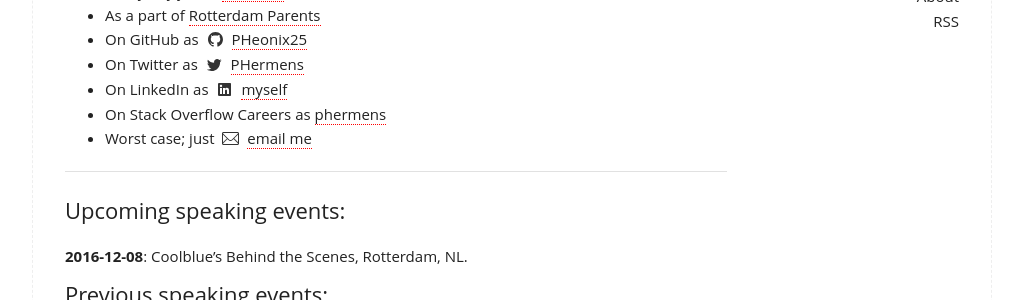
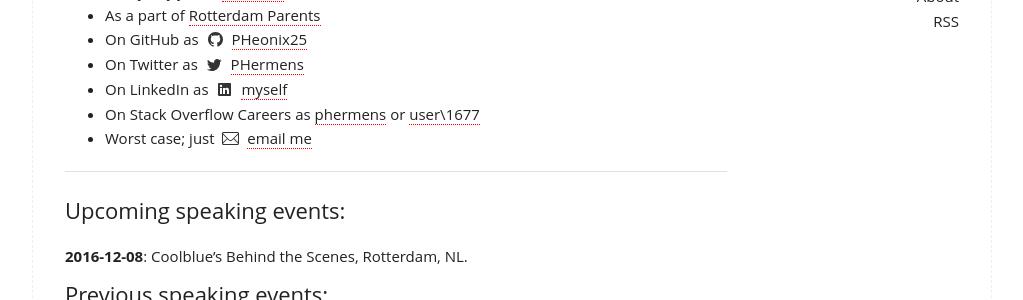
Before and after one commit to PHeonix25/PHeonix25.github.io, a Jekyll site: the page built from about.md, in a window 1280 px wide. Shown: the part 174-474 px from the top of the page, without its empty margins (128-1151 px from the left). Built offline with Jekyll 4.4.1, drawn with Linux system fonts in a browser that asks for light colours.

Commit message:
Updated About page to link to SO User Story

```diff
--- a/about.md
+++ b/about.md
@@ -11,7 +11,7 @@
 - On GitHub as <data data-icon="ei-sc-github"></data> [PHeonix25](https://github.com/PHeonix25/)
 - On Twitter as <data data-icon="ei-sc-twitter"></data> [PHermens](https://twitter.com/phermens)
 - On LinkedIn as <data data-icon="ei-sc-linkedin"></data> [myself](https://linkedin.com/in/phermens)
-- On Stack Overflow Careers as [phermens](http://stackoverflow.com/cv/phermens)
+- On Stack Overflow Careers as [phermens](http://stackoverflow.com/cv/phermens) or [user\1677](https://stackoverflow.com/users/story/1677)
 - Worst case; just <data data-icon="ei-envelope"></data> [email me](mailto:p@hermens.com.au)
 
 ----
```
